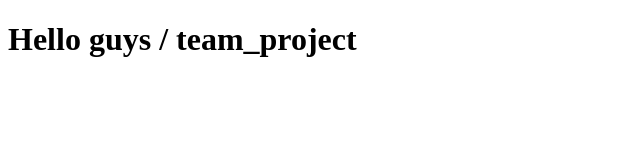
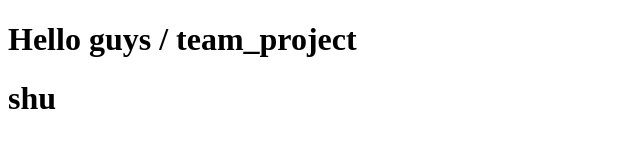
Before and after one commit to Schead/team_project, a plain HTML site: page index.html in a window 1280 px wide. Shown: the whole page, without its empty margins (0-640 px from the left). Drawn offline with Linux system fonts and the light colour scheme.

Commit message:
second Shu

```diff
--- a/index.html
+++ b/index.html
@@ -8,5 +8,6 @@
   </head>
   <body>
     <h1>Hello guys / team_project</h1>
+    <h1>shu</h1>
   </body>
 </html>
```
